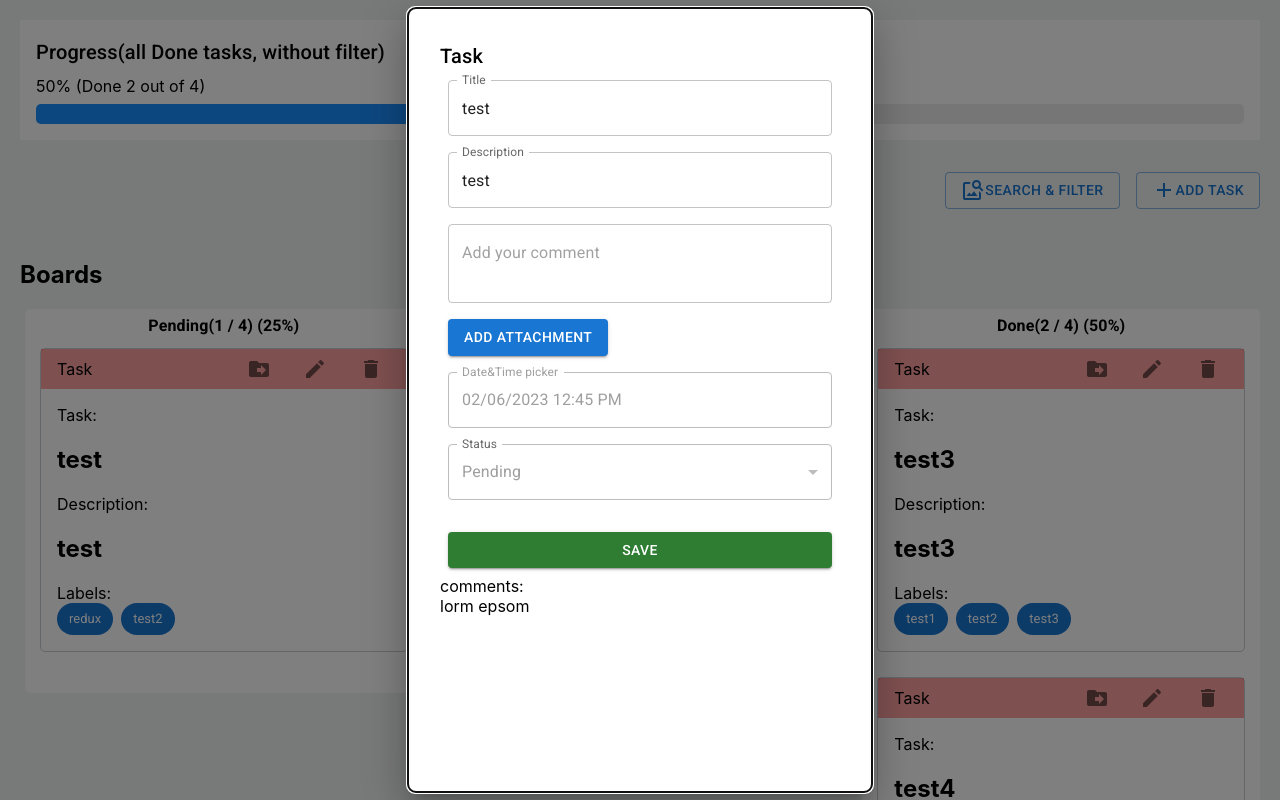
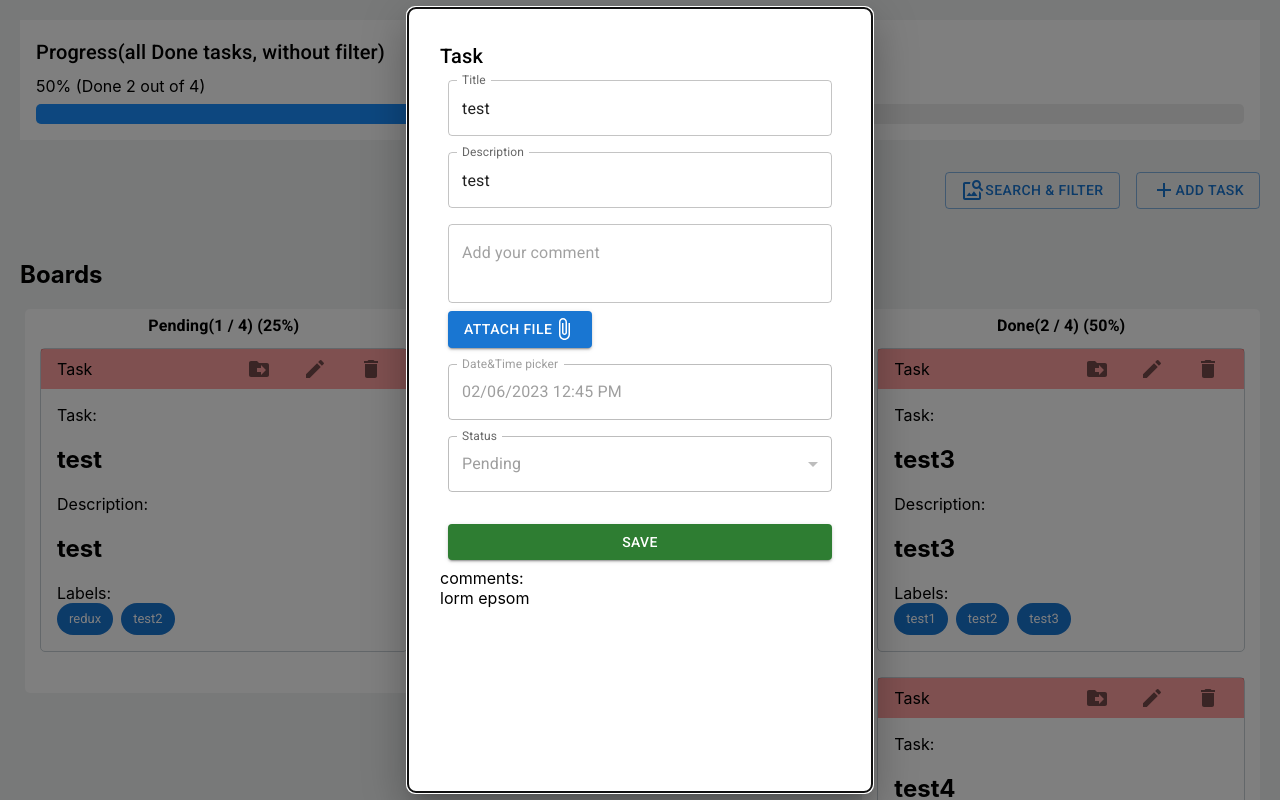
Before and after one commit to milad1367/inter-task-planner, a React (Create React App) app: page /tasks/1 in a window 1280 px wide. Shown: the top 800 px of the page. Built offline with nearby package versions, Linux system fonts and the light colour scheme.

Commit message:
refactor- change styles in Upload

```diff
--- a/src/components/Upload.tsx
+++ b/src/components/Upload.tsx
@@ -1,13 +1,17 @@
-import { Button, IconButton } from "@mui/material";
+import { Button, Grid, IconButton } from "@mui/material";
 import { useEffect, useState } from "react";
 import DeleteIcon from "@mui/icons-material/Delete";
+import AttachFileIcon from "@mui/icons-material/AttachFile";
+import styled from "styled-components";
 
 interface UploadProps {
   list?: string[];
   onChange: (files: string[]) => void;
-  titleButton?: string;
 }
-export const Upload = ({ list = [], onChange, titleButton }: UploadProps) => {
+
+const Container = styled.div``;
+
+export const Upload = ({ list = [], onChange }: UploadProps) => {
   const [files, setFiles] = useState<string[]>(list || []);
   const onDelete = (index: number) => {
     const shallowFiles = files.slice();
@@ -27,17 +31,24 @@ export const Upload = ({ list = [], onChange, titleButton }: UploadProps) => {
   };
 
   return (
-    <>
-      {files.map((file: string, index: number) => (
-        <div key={index}>
-          <img width={200} height={200} alt={`img${index}`} src={file} />
-          <IconButton onClick={() => onDelete(index)} aria-label="delete">
-            <DeleteIcon />
-          </IconButton>
-        </div>
-      ))}
+    <Container>
+      <Grid spacing={1} container>
+        {files.map((file: string, index: number) => (
+          <Grid item key={index}>
+            <img width={50} height={50} alt={`img${index}`} src={file} />
+            <Grid
+              justifyContent={"center"}
+              display={"flex"}
+              alignItems={"center"}
+            >
+              <IconButton onClick={() => onDelete(index)} aria-label="delete">
+                <DeleteIcon />
+              </IconButton>
+            </Grid>
+          </Grid>
+        ))}
+      </Grid>
       <Button variant="contained" component="label">
-        {titleButton ? `${titleButton}` : "Upload"}
         <input
           onChange={OnChange}
           hidden
@@ -45,7 +56,9 @@ export const Upload = ({ list = [], onChange, titleButton }: UploadProps) => {
           multiple
           type="file"
         />
+        Attach file
+        <AttachFileIcon />
       </Button>
-    </>
+    </Container>
   );
 };
```
